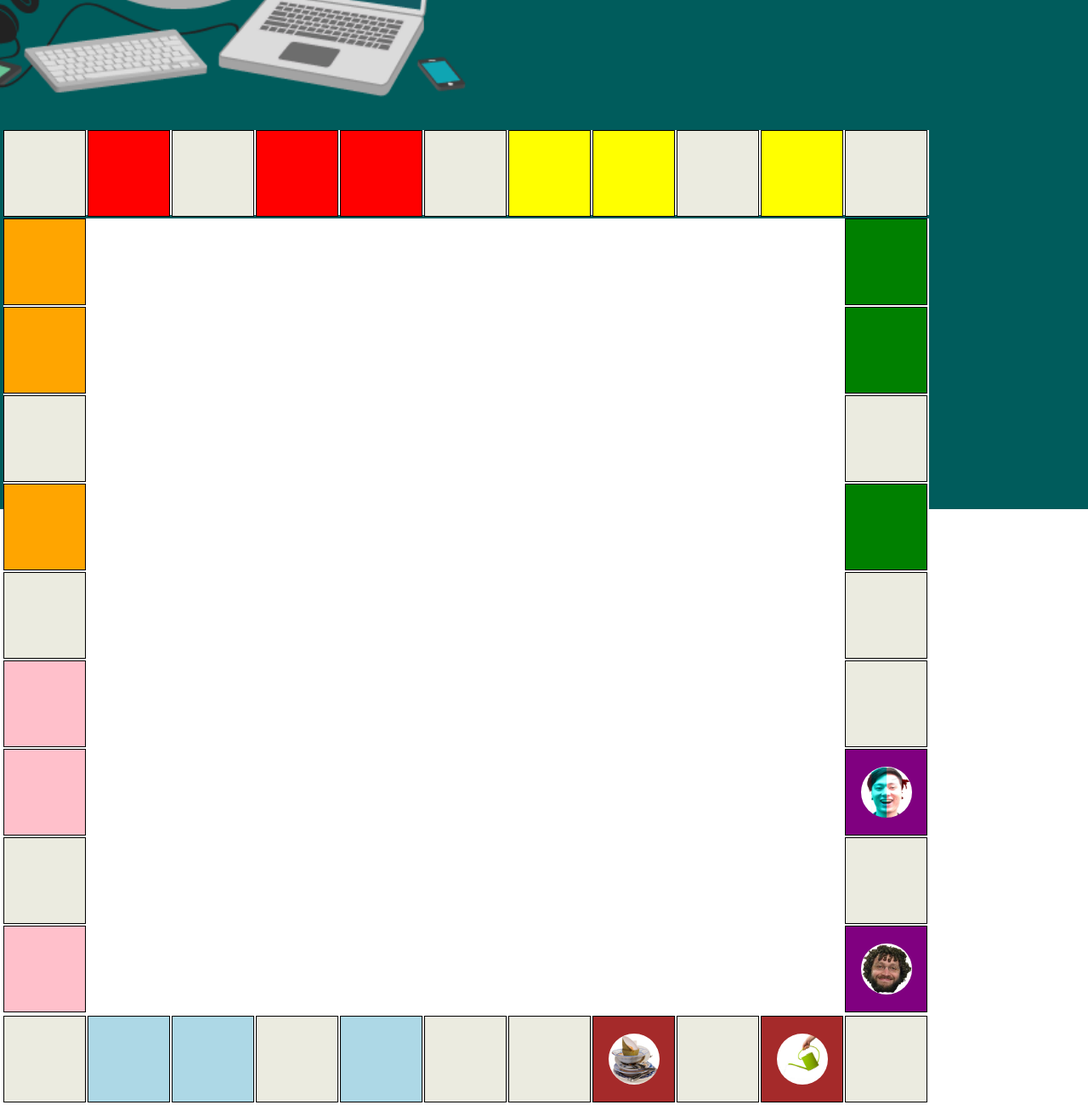
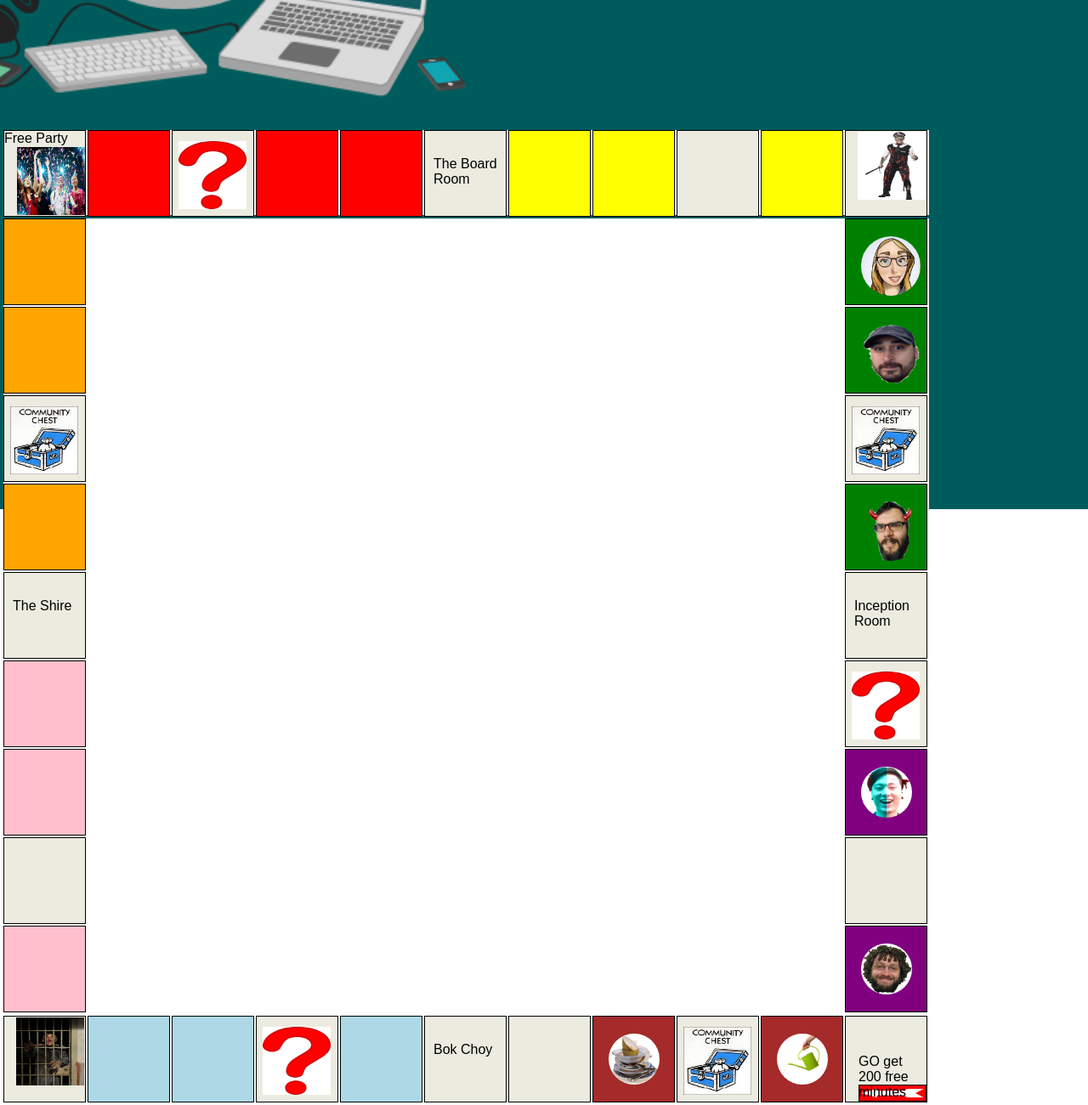
Before and after one commit to Kotare-Monopoly/Front_End, a plain HTML site: page index.html in a window 1280 px wide. Shown: the part 901-2201 px from the top of the page at 85% size. Drawn offline with nearby package versions, Linux system fonts and the light colour scheme.

Commit message:
added more images

```diff
--- a/index.html
+++ b/index.html
@@ -29,25 +29,25 @@
     </div>
  -->
     <div class="row" id="row1">
-        <div class="square square-x" id="square-21"></div>
+        <div class="square square-x" id="square-21"><div class="free_parking">Free Party</div><img class="party"src="public/image/freeparking.jpg" width="80px" height="80px"></div>
         <div class="square square-x red" id="square-22"></div>
-        <div class="square square-x" id="square-23"></div>
+        <div class="square square-x" id="square-23"> <img class="chance_image"src="public/image/chance.png" width="80px" height="80px"></div>
         <div class="square square-x red" id="square-24"></div>
         <div class="square square-x red" id="square-25"></div>
-        <div class="square square-x" id="square-26"></div>
+        <div class="square square-x" id="square-26"><div class="utilities">The Board Room</div></div>
         <div class="square square-x yellow" id="square-27"></div>
         <div class="square square-x yellow" id="square-28"></div>
         <div class="square square-x" id="square-29"></div>
         <div class="square square-x yellow" id="square-30"></div>
-        <div class="square square-x" id="square-31"></div>
+        <div class="square square-x" id="square-31"><img class="zombie_man"src="public/image/zombie.jpg" width="80px" height="80px"></div>
     </div>
     <div class="row" id="row2">
         <div class="col1">
            <div class="square square-y orange" id="square-20"></div>
             <div class="square square-y orange" id="square-19"></div>
-            <div class="square square-y" id="square-18"></div>
+            <div class="square square-y" id="square-18"><img class="community_chest"src="public/image/community_chest.jpg" width="80px" height="80px"></div>
             <div class="square square-y orange" id="square-17"></div>
-            <div class="square square-y" id="square-16"></div>
+            <div class="square square-y" id="square-16"><div class="utilities">The Shire</div></div>
             <div class="square square-y pink" id="square-15"></div>
             <div class="square square-y pink" id="square-14"></div>
             <div class="square square-y" id="square-13"></div>
@@ -56,29 +56,29 @@
 
         </div>
         <div class="col3">
-            <div class="square square-y green" id="square-32"></div>
-            <div class="square square-y green" id="square-33"></div>
-            <div class="square square-y" id="square-34"></div>
-            <div class="square square-y green" id="square-35"></div>
-            <div class="square square-y" id="square-36"></div>
-            <div class="square square-y" id="square-37"></div>
+            <div class="square square-y green" id="square-32"><img class="image"src="public/image/raquel.jpg" width="70px" height="70px"></div>
+            <div class="square square-y green" id="square-33"><img class="image"src="public/image/samson.png" width="70px" height="70px"></div>
+            <div class="square square-y" id="square-34"><img class="community_chest"src="public/image/community_chest.jpg" width="80px" height="80px"></div>
+            <div class="square square-y green" id="square-35"><img class="image"src="public/image/darcy2.png" width="70px" height="70px"></div>
+            <div class="square square-y" id="square-36"><div class="utilities">Inception Room</div></div>
+            <div class="square square-y" id="square-37"><img class="chance_image"src="public/image/chance.png" width="80px" height="80px"></div>
             <div class="square square-y purple" id="square-38"><img class="image"src="public/image/eugene.png" width="60px" height="60px"></div>
             <div class="square square-y" id="square-39"></div>
             <div class="square square-y purple" id="square-40"><img class="image"src="public/image/josh.jpg" width="60px" height="60px"></div>
         </div>
     </div>
     <div class="row" id="row3">
-        <div class="square square-x" id="square-11"></div>
+        <div class="square square-x" id="square-11"><img class="zombie"src="public/image/zombie_jail.jpg" width="80px" height="80px"></div>
         <div class="square square-x lightblue" id="square-10"></div>
         <div class="square square-x lightblue" id="square-9" ></div>
-        <div class="square square-x" id="square-8"></div>
+        <div class="square square-x" id="square-8"><img class="chance_image"src="public/image/chance.png" width="80px" height="80px"></div>
         <div class="square square-x lightblue" id="square-7"></div>
-        <div class="square square-x" id="square-6"></div>
+        <div class="square square-x" id="square-6"><div class="utilities">Bok Choy</div></div>
         <div class="square square-x" id="square-5"></div>
         <div class="square square-x brown" id="square-4"><img class="image"src="public/image/dirty-dishes.jpg" width="60px" height="60px"></div>
-        <div class="square square-x" id="square-3"></div>
+        <div class="square square-x" id="square-3"><img class="community_chest"src="public/image/community_chest.jpg" width="80px" height="80px"></div>
         <div class="square square-x brown" id="square-2"><img class="image"src="public/image/watering-can.jpg" width="60px" height="60px"></div>
-        <div class="square square-x piece-player-1 piece-player-2" id="square-1"></div>
+        <div class="square square-x piece-player-1 piece-player-2" id="square-1"><img class="arrow"src="public/image/arrow.png" width="80px" height="20px"><div class="go">GO get  200 free minutes</div></div>
     </div>
 </div>
 </body>
--- a/public/css/monopoly.css
+++ b/public/css/monopoly.css
@@ -179,11 +179,63 @@ Square images
   margin-left: 18px;
   margin-top: 20px;
 }
+.community_chest {
+  position:relative;
+  margin-left: 7px;
+  margin-top: 12px;
+}
+.chance_image {
+  position:relative;
+  margin-left: 7px;
+  margin-top: 12px;
 
+}
+.zombie_man {
+  position:relative;
+  margin-left: 14px;
+  margin-top: 1px;
+
+}
+
+.zombie {
+  position:relative;
+  margin-left: 14px;
+  margin-top: 1px;
+
+}
+
+.utilities{
+  position: relative;
+  margin-top: 30px;
+  margin-left: 10px;
+}
+
+.party {
+  position: relative;
+  margin-left: 15px;
+ margin-top: 1px;
+}
+
+.arrow {
+position: relative;
+  margin-left: 15px;
+ margin-top: 80px;
+}
+
+.go {
+  position: relative;
+  margin-left: 15px;
+ margin-top: -60px;
+}
+.free-parking{
+  position: relative;
+  margin-left: 15px;
+ margin-top: -60px;
+}
 
 /*******************************
 Board positions - Title
-********************************/
+*******************************
 
 /*.title{
     background: black;
```
Also changed, not shown: public/image/arrow.png (added), public/image/chance.png (added), public/image/community_chest.jpg (added), public/image/darcy.png (renamed from public/image/darcy_360.png), public/image/darcy2.png (renamed from public/image/darcydevilicon_360.png), public/image/freeparking.jpg (added), public/image/raquel.jpg (added), public/image/samson.png (renamed from public/image/samson_360.png), public/image/zombie.jpg (added), public/image/zombie_jail.jpg (added).
